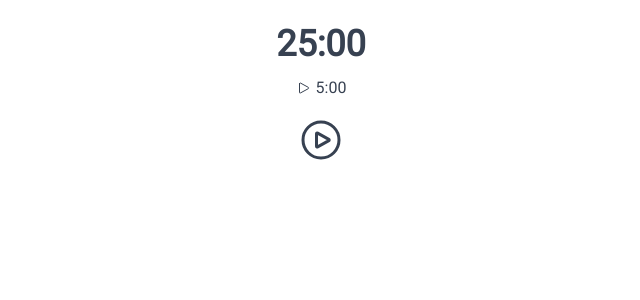
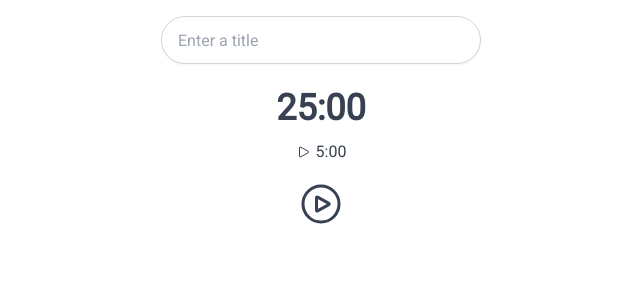
Before and after one commit to Marina-64/learning-timer-app, a Next.js app: page /timer in a window 1280 px wide. Shown: the top 300 px of the page, without its empty margins (319-959 px from the left). Built offline with nearby package versions, Linux system fonts and the light colour scheme.

Commit message:
/timer/index.tsxにtitle(input)追加

```diff
--- a/src/pages/timer/index.tsx
+++ b/src/pages/timer/index.tsx
@@ -1,15 +1,20 @@
-import React from "react";
+import React, { useState } from "react";
 import { useRouter } from "next/router";
 import useTimer from "@/hooks/useTimer";
 
 const Home: React.FC = () => {
   const router = useRouter();
+  const [title, setTitle] = useState(""); //タイトルの初期値は空
   const initialWorkTime: number = 25 * 60; // 25分
   const breakTime: number = 5 * 60; // 5分
   const { time, setTime } = useTimer(initialWorkTime, breakTime); // 2つの引数を渡す
 
   const handleStart = () => {
     router.push("/timer/measuring");
+  };
+
+  const handleTitleChange = (event: React.ChangeEvent<HTMLInputElement>) => {
+    setTitle(event.target.value);
   };
 
   // 時間が変更されたときに呼び出される関数
@@ -25,6 +30,13 @@ const Home: React.FC = () => {
 
   return (
     <div className="text-center">
+      <input
+        type="text"
+        placeholder="Enter a title"
+        value={title}
+        onChange={handleTitleChange}
+        className="input input-bordered mx-auto mt-4 w-1/2 max-w-xs rounded-3xl border border-gray-300 shadow-sm focus:outline-none focus:border-blue-500"
+      />
       <div>
         <h2 className="font-semibold text-4xl mt-6 text-center">
           {minutes}:{seconds.toString().padStart(2, "0")}
```
